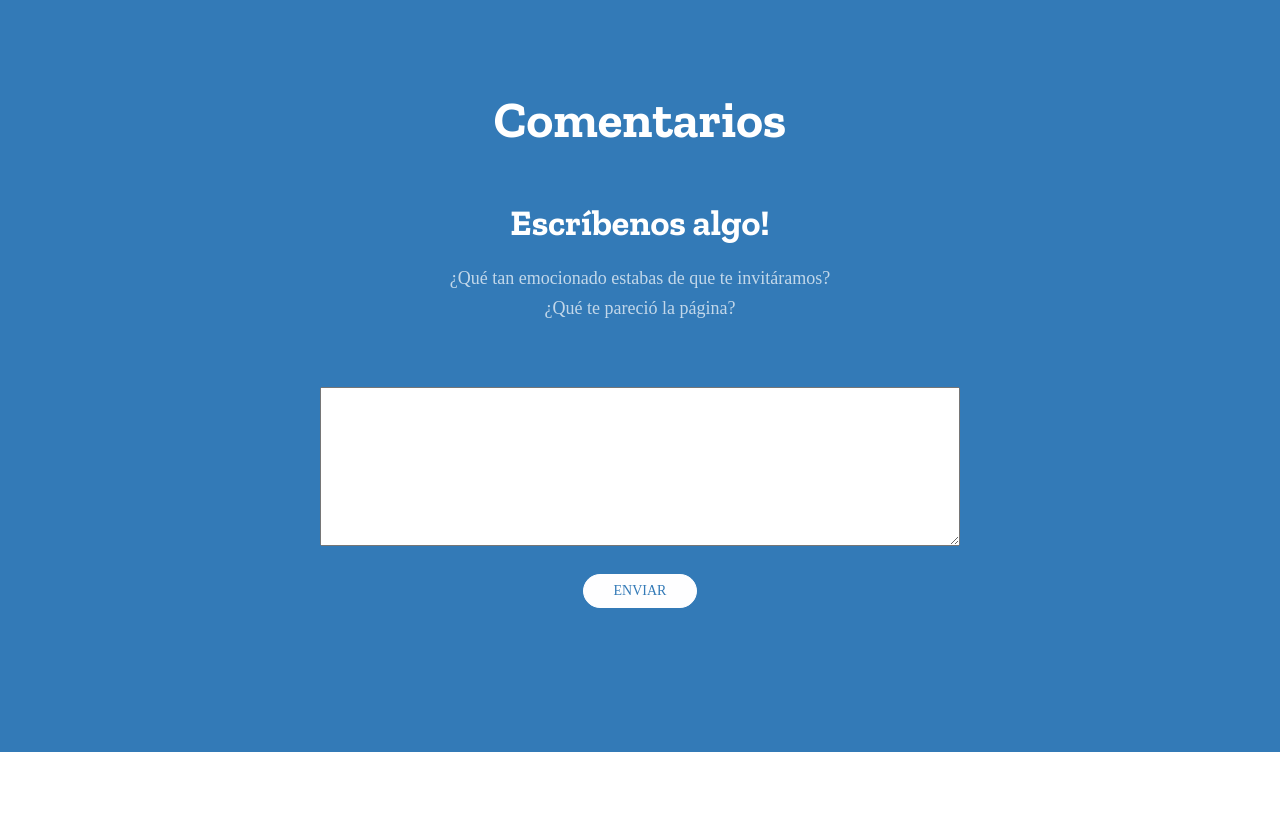
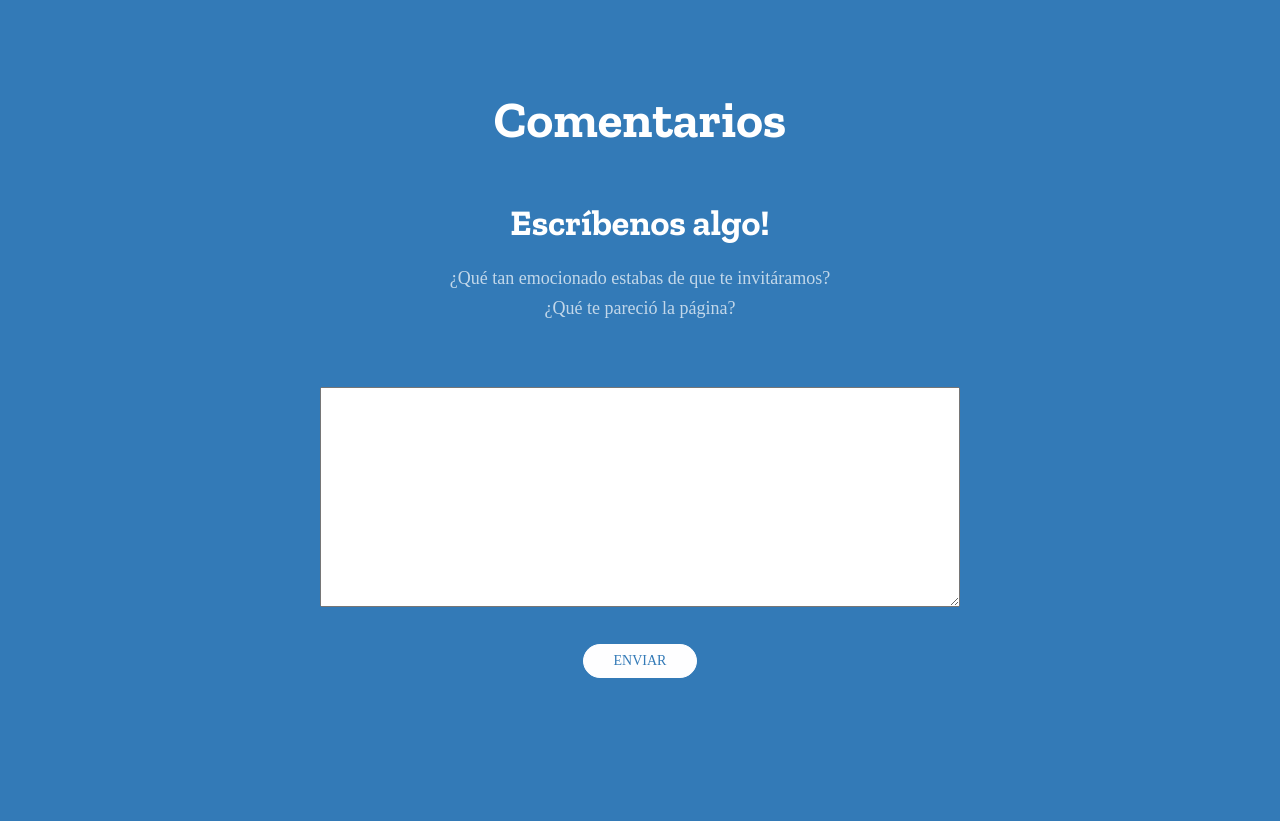
Before and after one commit to constanzafierro/our_wedding_site, a Django app: page / in a window 1280 px wide. Shown: the part 5388-6209 px from the top of the page. Run offline with Django 3.2, Linux system fonts and the light colour scheme; the visitor is signed in with stand-in values (Sample User, id 1); some libraries are stand-ins or nearby versions; some web fonts are replaced.

```diff
--- a/polls/static/polls/css/style.css
+++ b/polls/static/polls/css/style.css
@@ -15,8 +15,14 @@ input {
 
 textarea{
   color: black;
-  width: 50vw;
-  margin-bottom: 1em;
+  width: 80vw;
+  margin-bottom: 1.5em;
+}
+
+@media only screen and (min-width: 800px){
+  textarea{
+    width: 50vw;
+  }
 }
 
 #sign-in label{
@@ -45,7 +51,7 @@ textarea{
 @media only screen and (min-width: 1000px) {
   .info-card{
     border-bottom: 1px solid #337ab7;
-  border-top: 1px solid #337ab7;
+    border-top: 1px solid #337ab7;
   }
 }
 
--- a/polls/templates/polls/base.html
+++ b/polls/templates/polls/base.html
@@ -8,7 +8,7 @@
     {% load static %}
     <link href="https://fonts.googleapis.com/css?family=Alice|Zilla+Slab:400,700" rel="stylesheet">
     <link rel="stylesheet" href="{% static 'polls/css/styles-merged.css' %}">
-    <link rel="stylesheet" href="{% static 'polls/css/style.min.css' %}">
+    <link rel="stylesheet" href="{% static 'polls/css/style.css' %}">
     <title>Isra & Coi</title>
     <link rel="shortcut icon" type="image/x-icon" href="{% static 'polls/img/favicon.ico' %}" />
   </head>
--- a/polls/templates/polls/home.html
+++ b/polls/templates/polls/home.html
@@ -279,7 +279,7 @@
           <div class="col-md-12 text-center">
               <form action="{% url 'polls:make_comment' %}" method="POST" class="post-form">
                 {% csrf_token %}
-                  <textarea type="text" name="text" maxlength="500" id="id_text" cols="40" rows="5"></textarea><br>
+                  <textarea type="text" name="text" maxlength="500" id="id_text" cols="40" rows="7"></textarea><br>
                 <button type="submit" class="btn btn-reverse" value="save">Enviar</button>
             </form>
           </div>
```
Also changed, not shown: polls/static/polls/img/img_3.JPG.
